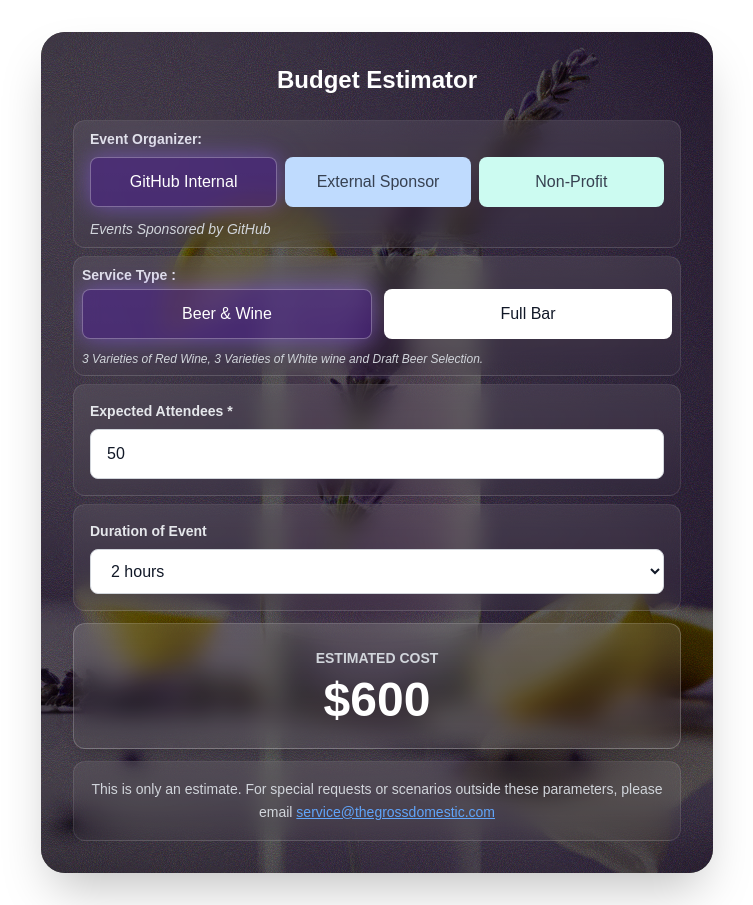
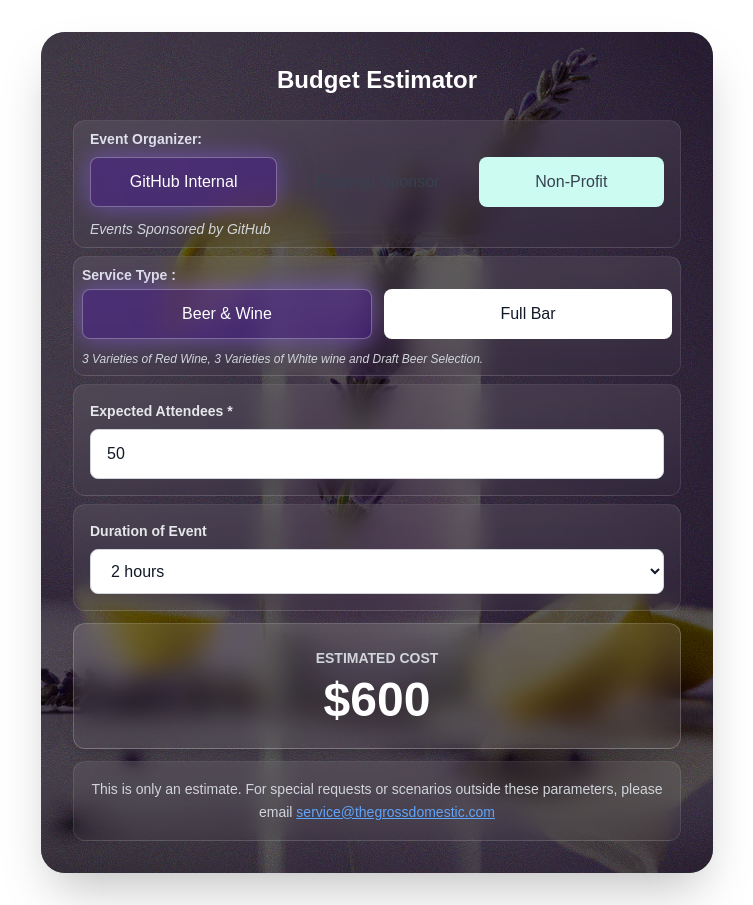
Before and after one commit to CinnamonGrossCrunch/bar-cost-estimator, a Next.js app: page / in a window 1280 px wide. Shown: the whole page, without its empty margins (263-1016 px from the left). Built offline with nearby package versions, Linux system fonts and the light colour scheme.

Commit message:
Change External Sponsor button to magenta theme

```diff
--- a/src/components/CostCalculatorWidget.tsx
+++ b/src/components/CostCalculatorWidget.tsx
@@ -129,11 +129,11 @@ export default function CostCalculatorWidget() {
             onClick={() => setOrgType('externalSponsor')}
             className={`flex-1 px-1.5 py-2 sm:px-4 sm:py-3 rounded-lg font-medium transition-all text-xs sm:text-base leading-tight ${
               orgType === 'externalSponsor'
-                ? 'bg-blue-500/50 text-white shadow-lg border border-white/30'
-                : 'bg-blue-200 text-gray-700 hover:bg-blue-300'
+                ? 'bg-magenta-500/50 text-white shadow-lg border border-white/30'
+                : 'bg-magenta-200 text-gray-700 hover:bg-magenta-300'
             }`}
             style={orgType === 'externalSponsor' ? {
-              boxShadow: '0 0 20px rgba(59, 130, 246, 0.4), 0 0 40px rgba(59, 130, 246, 0.2)'
+              boxShadow: '0 0 20px rgba(236, 72, 153, 0.4), 0 0 40px rgba(236, 72, 153, 0.2)'
             } : {}}
           >
             External Sponsor
@@ -176,7 +176,7 @@ export default function CostCalculatorWidget() {
                 ? (orgType === 'githubInternal'
                     ? 'bg-violet-900/50 text-white shadow-lg border border-white/30'
                     : orgType === 'externalSponsor'
-                    ? 'bg-blue-500/50 text-white shadow-lg border border-white/30'
+                    ? 'bg-magenta-500/50 text-white shadow-lg border border-white/30'
                     : 'bg-teal-500/50 text-white shadow-lg border border-white/30')
                 : 'bg-white text-gray-900 hover:bg-gray-100'
             }`}
@@ -184,7 +184,7 @@ export default function CostCalculatorWidget() {
               orgType === 'githubInternal'
                 ? { boxShadow: '0 0 20px rgba(139, 92, 246, 0.4), 0 0 40px rgba(139, 92, 246, 0.2)' }
                 : orgType === 'externalSponsor'
-                ? { boxShadow: '0 0 20px rgba(59, 130, 246, 0.4), 0 0 40px rgba(59, 130, 246, 0.2)' }
+                ? { boxShadow: '0 0 20px rgba(236, 72, 153, 0.4), 0 0 40px rgba(236, 72, 153, 0.2)' }
                 : { boxShadow: '0 0 20px rgba(20, 184, 166, 0.4), 0 0 40px rgba(20, 184, 166, 0.2)' }
             ) : {}}
           >
@@ -198,7 +198,7 @@ export default function CostCalculatorWidget() {
                 ? (orgType === 'githubInternal'
                     ? 'bg-violet-900/50 text-white shadow-lg border border-white/30'
                     : orgType === 'externalSponsor'
-                    ? 'bg-blue-500/50 text-white shadow-lg border border-white/30'
+                    ? 'bg-magenta-500/50 text-white shadow-lg border border-white/30'
                     : 'bg-teal-500/50 text-white shadow-lg border border-white/30')
                 : 'bg-white text-gray-900 hover:bg-gray-100'
             }`}
@@ -206,7 +206,7 @@ export default function CostCalculatorWidget() {
               orgType === 'githubInternal'
                 ? { boxShadow: '0 0 20px rgba(139, 92, 246, 0.4), 0 0 40px rgba(139, 92, 246, 0.2)' }
                 : orgType === 'externalSponsor'
-                ? { boxShadow: '0 0 20px rgba(59, 130, 246, 0.4), 0 0 40px rgba(59, 130, 246, 0.2)' }
+                ? { boxShadow: '0 0 20px rgba(236, 72, 153, 0.4), 0 0 40px rgba(236, 72, 153, 0.2)' }
                 : { boxShadow: '0 0 20px rgba(20, 184, 166, 0.4), 0 0 40px rgba(20, 184, 166, 0.2)' }
             ) : {}}
           >
```
